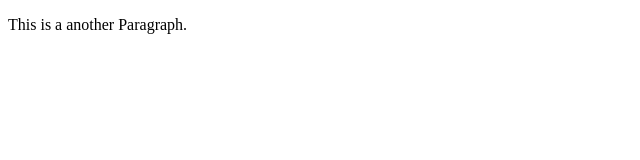
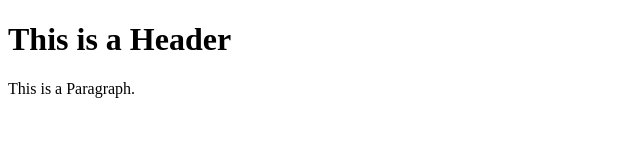
Before and after one commit to KatakNakal007/learning-git, a plain HTML site: page index.html in a window 1280 px wide. Shown: the whole page, without its empty margins (0-640 px from the left). Drawn offline with Linux system fonts and the light colour scheme.

Commit message:
Update index.html

```diff
--- a/index.html
+++ b/index.html
@@ -4,6 +4,7 @@
         <title>Page Title</title>
     </head>
     <body>
-        <p>This is a another Paragraph.</p>
+        <h1>This is a Header</h1>
+        <p>This is a Paragraph.</p>
     </body>
 </html>
```
